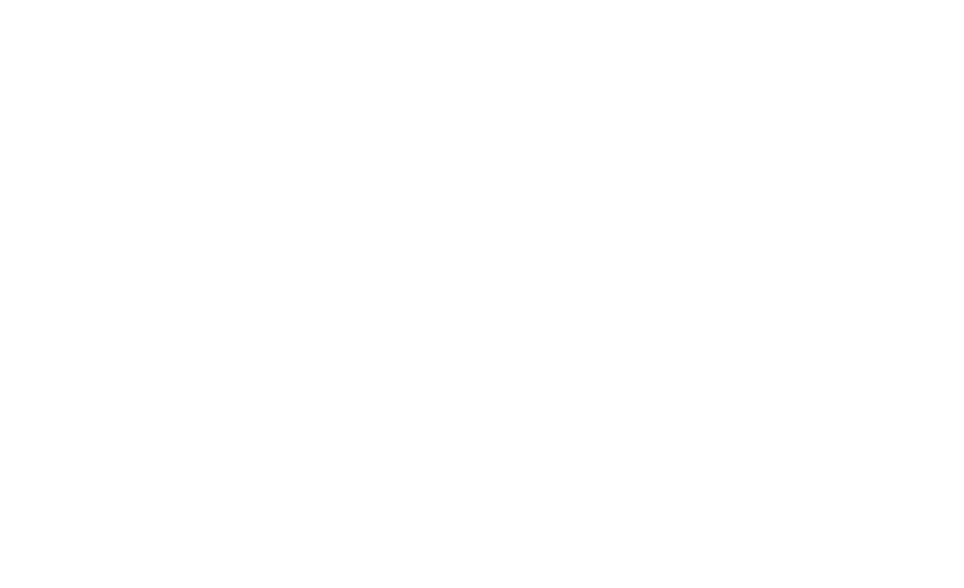
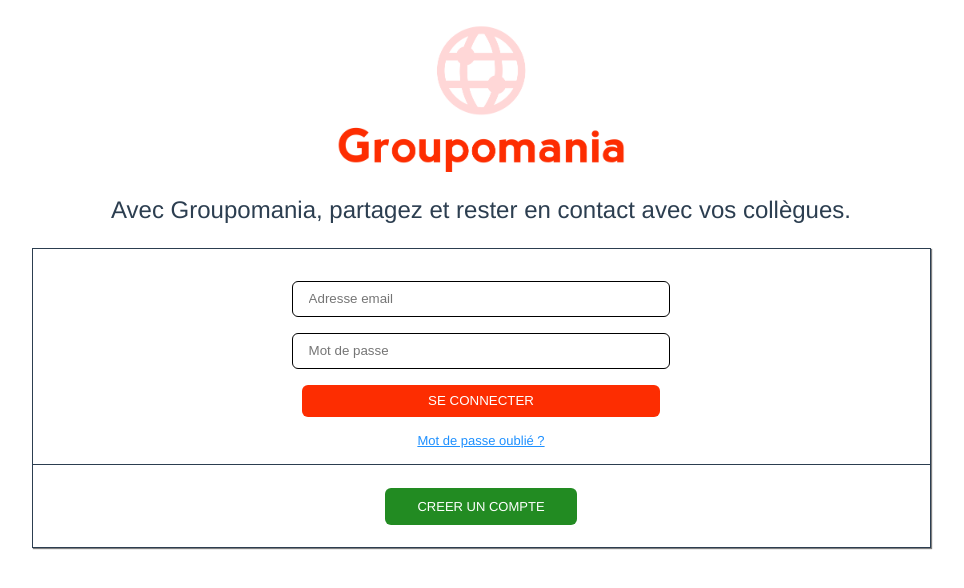
Before and after one commit to Havvaozlk/GROUPOMANIA, a Vue app in the folder frontend/: page /#/login in a window 1280 px wide. Before the commit this address had no page. Shown: the top 588 px of the page, without its empty margins (159-1123 px from the left). Built offline with nearby package versions, Linux system fonts and the light colour scheme.

Commit message:
connexion des routes login

```diff
--- a/frontend/src/router/index.js
+++ b/frontend/src/router/index.js
@@ -1,21 +1,29 @@
 //import Vue from 'vue'
 //import VueRouter from 'vue-router'
 import { createRouter, createWebHashHistory } from 'vue-router'
-import HomeView from '../views/HomeView.vue'
-
+import LoginView from '../views/LoginView.vue'
+import SignupView from '../views/SignupView'
+import PostView from '../views/PostView'
 const routes = [
   {
-    path: '/',
-    name: 'home',
-    component: HomeView
+    path: '/login',
+    name: 'login',
+    component: LoginView
   },
   {
-    path: '/about',
-    name: 'about',
-    // route level code-splitting
-    // this generates a separate chunk (about.[hash].js) for this route
-    // which is lazy-loaded when the route is visited.
-    component: () => import(/* webpackChunkName: "about" */ '../views/AboutView.vue')
+    path: '/signup',
+    name: 'signup',
+    component: SignupView
+    // // route level code-splitting
+    // // this generates a separate chunk (about.[hash].js) for this route
+    // // which is lazy-loaded when the route is visited.
+    // component: () => import(/* webpackChunkName: "about" */ '../views/AboutView.vue')
+  },
+  {
+    path:'/post',
+    name: 'post',
+    component: PostView
+
   }
 ]
 
--- /dev/null
+++ b/frontend/src/views/LoginView.vue
@@ -0,0 +1,126 @@
+<template>
+<div class='home'>
+<img alt='Groupomania logo' src="../assets/icon-above-font.png" />
+<p> Avec Groupomania, partagez et rester en contact avec vos collègues. </p>
+<form id="form" @submit.prevent="login()" method='post'>
+<input v-model="dataLogin.email" type='email' id='email' placeholder='Adresse email'>
+<input v-model="dataLogin.password" type='password' id='password' placeholder='Mot de passe'>
+<input @click.prevent="login" type='submit' value='SE CONNECTER'>
+<a href='#'>Mot de passe oublié ? </a>
+<div class='signup'>
+<router-link to="/signup" role='button' class='signupButton'>CREER UN COMPTE</router-link>
+</div>
+</form>
+</div>
+</template>
+
+<script>
+// @ is an alias to /src
+//import LoginUser from "@/components/Login.vue";
+import axios from "axios";
+
+export default {
+  name: "loginView",
+
+  data() {
+      return {
+          dataLogin: {
+          email: "",
+          password: "",
+          }
+      };
+  },
+  methods: {
+      login() {
+          axios
+          .post("http://localhost:8000/api/user/login", this.dataLogin)
+          .then((res) => {
+        localStorage.setItem("token", res.data.token);
+          localStorage.setItem("userId", res.data.userId);
+          localStorage.setItem("admin", res.data.admin);
+
+          this.$router.push("/post");
+          })
+          .catch(() => {
+          (this.error = "email ou mot de passe incorrecte")
+          })
+          }
+  }
+
+};
+</script>
+<style>
+.home {
+align-items: center
+}
+
+.home img {
+width: 40%
+}
+.home p {
+margin-top: 0;
+    font-size: 1.5rem;
+    font-family: inherit;
+}
+
+#form {
+    display: flex;
+    flex-direction: column;
+    align-items: center;
+    margin: 0;
+    padding: 2rem 0 2rem 0;
+    border: solid 0.5px;
+    box-shadow: 1px 1px 1px grey;
+    }
+
+input#email  {
+    width: 40%;
+    margin-bottom: 1rem;
+    padding-left: 1rem;
+    height: 2rem;
+    border-radius: 6px;
+    border: 0.5px solid
+}
+
+input#password  {
+    width: 40%;
+    margin-bottom: 1rem;
+    padding-left: 1rem;
+    height: 2rem;
+    border-radius: 6px;
+    border: 0.5px solid;
+}
+
+input[type="submit"] {
+width: 40%;
+    margin-bottom: 1rem;
+        background: rgb(253, 45, 1);
+    color: white;
+    border: 0;
+    border-radius: 6px;
+    height: 2rem;
+    cursor: pointer
+}
+
+a {
+    color: dodgerblue;
+    font-size: small;
+    margin-bottom: 1rem;
+}
+
+.signup {
+    width: 100%;
+    border-top: solid 0.5px;
+    padding-top: 2rem;
+    }
+
+.signupButton {
+padding: 0.7rem 2rem;
+    border-radius: 6px;
+    color: white;
+    background-color: forestgreen;
+    border: 0px;
+    text-decoration: none;
+    }
+
+</style>
--- /dev/null
+++ b/frontend/src/views/PostView.vue
@@ -0,0 +1,3 @@
+<template>
+<h1> POSTS </h1>
+</template>
--- a/frontend/src/views/HomeView.vue
+++ b/frontend/src/views/SignupView.vue
@@ -1,30 +1,19 @@
-<!-- <template>
-  <div class="home">
-    <img alt="Vue logo" src="../assets/logo.png" />
-    <HelloWorld msg="WELCOME" />
-  </div>
-</template> -->
-
-
 <template>
 <div class='home'>
 <img alt='Groupomania logo' src="../assets/icon-above-font.png" />
 <p> Avec Groupomania, partagez et rester en contact avec vos collègues. </p>
- <LoginUser msg="WELCOME" />
+<form id="form">
+
+</form>
 </div>
 </template>
 
 <script>
-// @ is an alias to /src
-import LoginUser from "@/components/Login.vue";
-
 export default {
-  name: "HomeView",
-  components: {
-    LoginUser,
-  },
+  name: "SignupView",
 };
 </script>
+
 <style>
 .home {
 align-items: center
@@ -38,4 +27,14 @@
     font-size: 1.5rem;
     font-family: inherit;
 }
+
+#form {
+    display: flex;
+    flex-direction: column;
+    align-items: center;
+    margin: 0;
+    padding: 2rem 0 2rem 0;
+    border: solid 0.5px;
+    box-shadow: 1px 1px 1px grey;
+    }
 </style>
```
Also changed, not shown: frontend/src/App.vue (line endings or trailing spaces).
